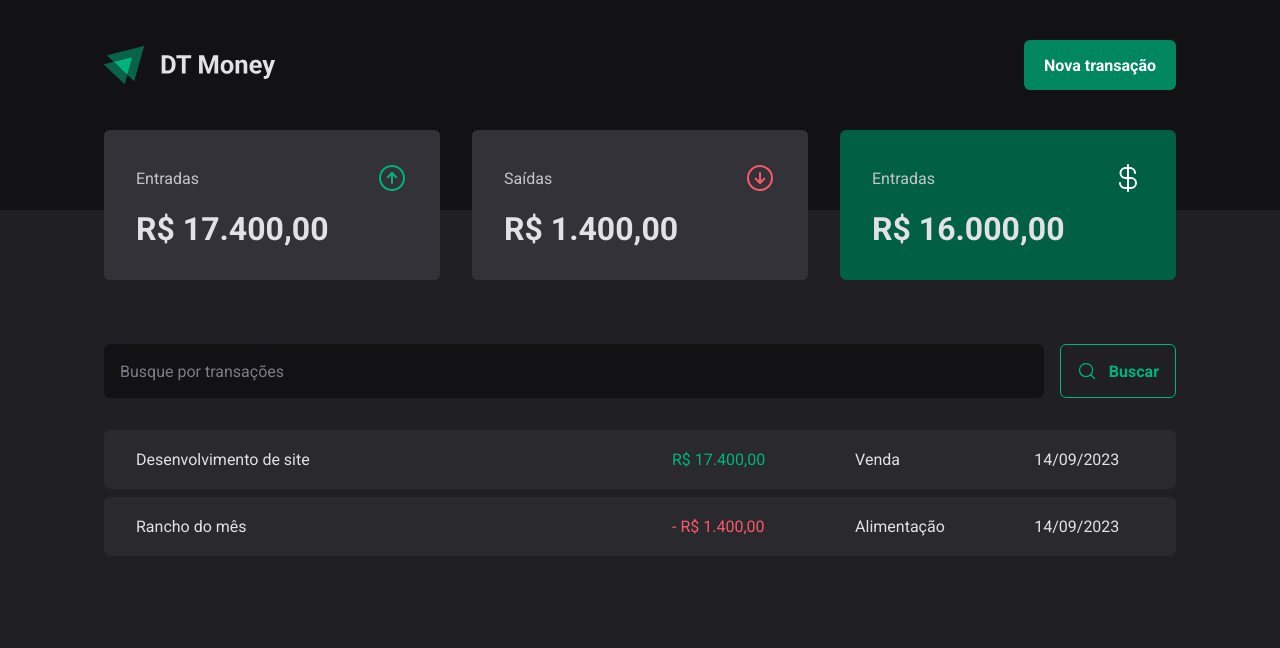
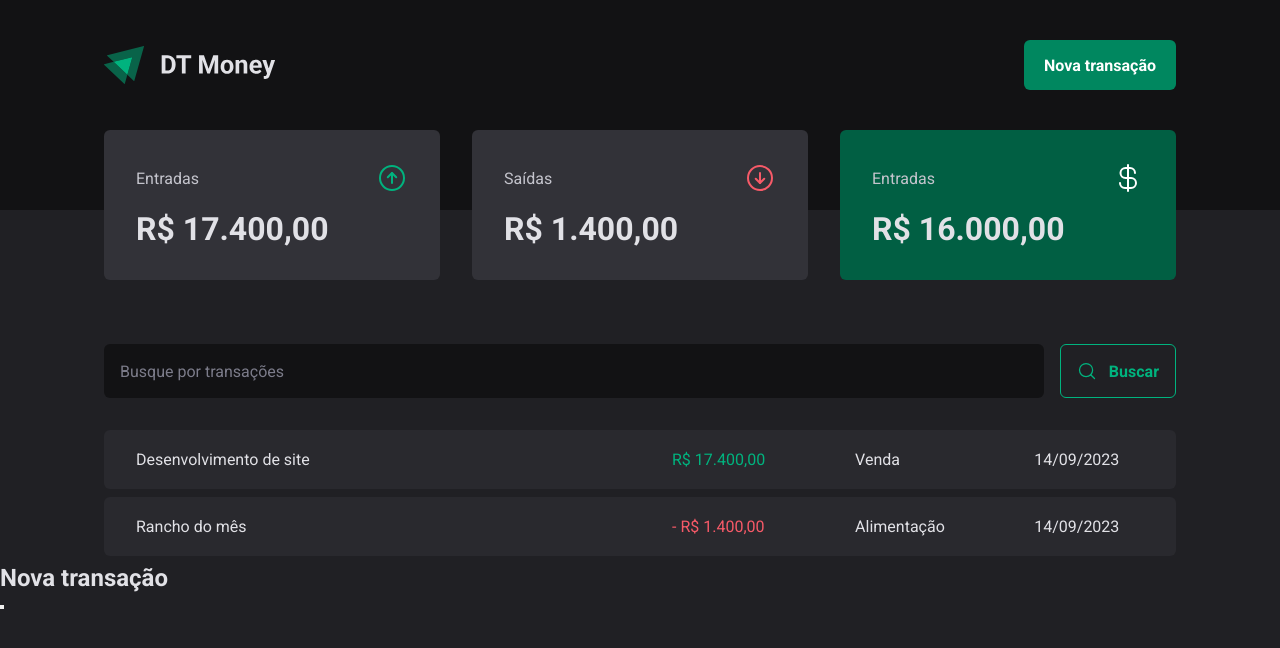
Before and after one commit to jthanlopes/ignite-studies, a React (Vite) app in the folder ignite-2022/03-dt-money/: page / in a window 1280 px wide. Both pictures are taken after a click on the button "Nova transação". Shown: the top 648 px of the page. Built offline with nearby package versions, Linux system fonts and the light colour scheme.

Commit message:
Estrutura visual: criando um modal acessível

```diff
--- a/ignite-2022/03-dt-money/package.json
+++ b/ignite-2022/03-dt-money/package.json
@@ -10,6 +10,7 @@
     "preview": "vite preview"
   },
   "dependencies": {
+    "@radix-ui/react-dialog": "^1.0.4",
     "phosphor-react": "^1.4.1",
     "react": "^18.2.0",
     "react-dom": "^18.2.0",
--- a/ignite-2022/03-dt-money/src/components/Header/index.tsx
+++ b/ignite-2022/03-dt-money/src/components/Header/index.tsx
@@ -1,4 +1,5 @@
 import { HeaderContainer, HeaderContent, NewTransactionButton } from "./styles";
+import * as Dialog from '@radix-ui/react-dialog';
 
 import logoImg from '../../assets/logo.svg';
 
@@ -8,7 +9,20 @@ export function Header() {
       <HeaderContent>
         <img src={logoImg} alt="" />
 
-        <NewTransactionButton>Nova transação</NewTransactionButton>
+        <Dialog.Root>
+          <Dialog.Trigger asChild>
+            <NewTransactionButton>Nova transação</NewTransactionButton>
+          </Dialog.Trigger>
+
+          <Dialog.Portal>
+            <Dialog.Overlay />
+
+            <Dialog.Content>
+              <Dialog.Title>Nova transação</Dialog.Title>
+              <Dialog.Close />
+            </Dialog.Content>
+          </Dialog.Portal>
+        </Dialog.Root>
       </HeaderContent>
     </HeaderContainer>
   )
```
Also changed, not shown: 1 other file (tests, documents, lock files or other folders).
